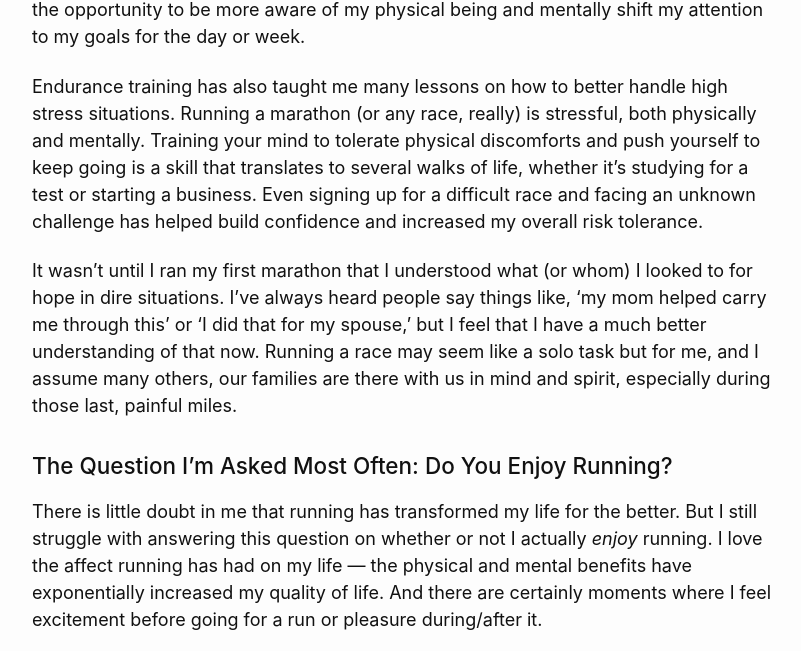
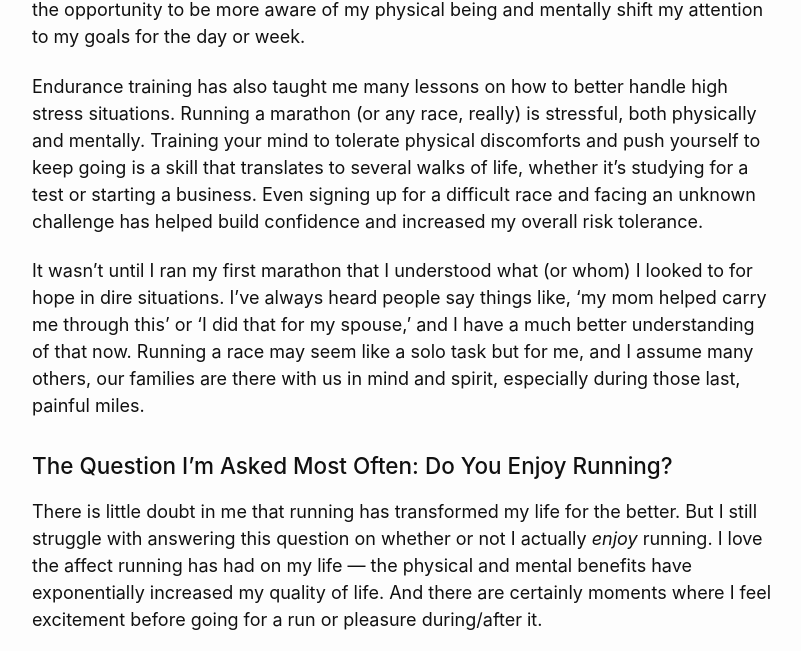
Before and after one commit to mdolon/mdolon-dot-com, a Jekyll site: the page built from _posts/2018-12-15-how-running-changed-my-life.md, in a window 1280 px wide and 900 px high, scrolled down 3085 px, cut to the strip 0-651 px from the top of the window. Shown: the whole strip, without its empty margins (238-1039 px from the left). Built offline with Jekyll 4.4.1, drawn with Linux system fonts in a browser that asks for light colours.

Commit message:
Improve sentence

```diff
--- a/_posts/2018-12-15-how-running-changed-my-life.md
+++ b/_posts/2018-12-15-how-running-changed-my-life.md
@@ -135,7 +135,7 @@ business. Even signing up for a difficult race and facing an unknown challenge h
 risk tolerance.
 
 It wasn't until I ran my first marathon that I understood what (or whom) I looked to for hope in dire situations. I've
-always heard people say things like, 'my mom helped carry me through this' or 'I did that for my spouse,' but I feel that
+always heard people say things like, 'my mom helped carry me through this' or 'I did that for my spouse,' and
 I have a much better understanding of that now. Running a race may seem like a solo task but for me, and I assume many others,
 our families are there with us in mind and spirit, especially during those last, painful miles.
 
```
